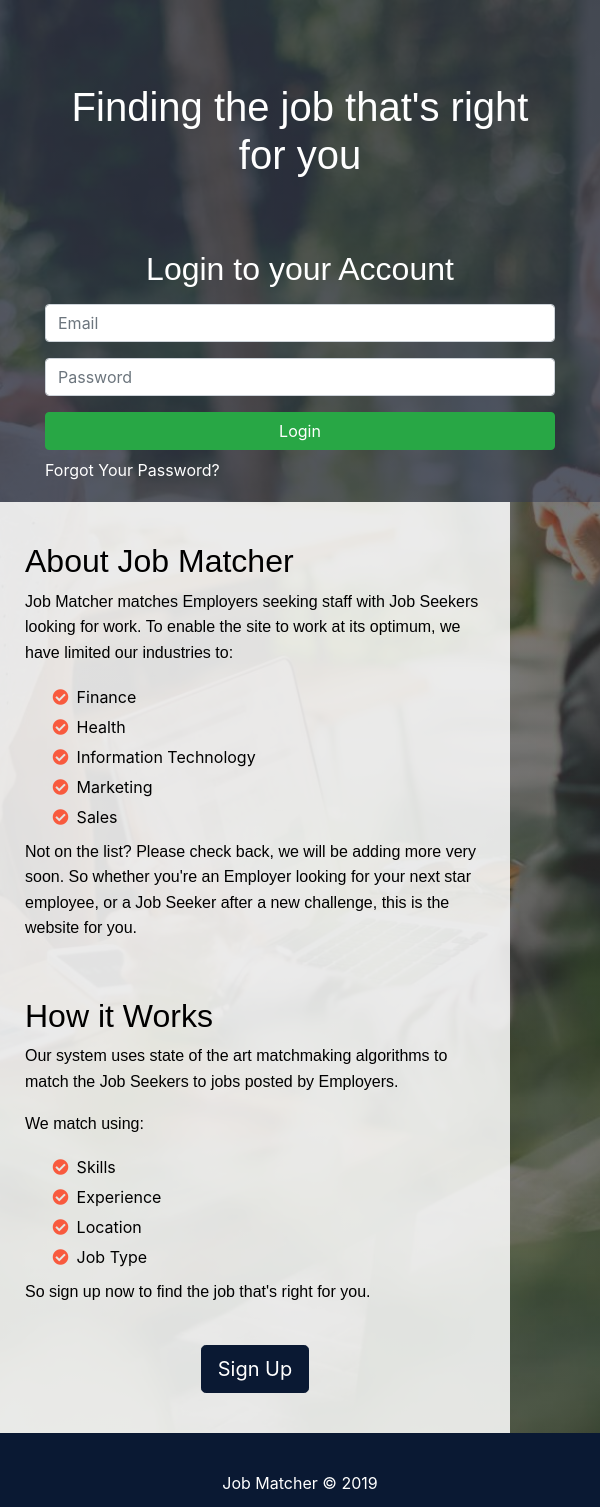
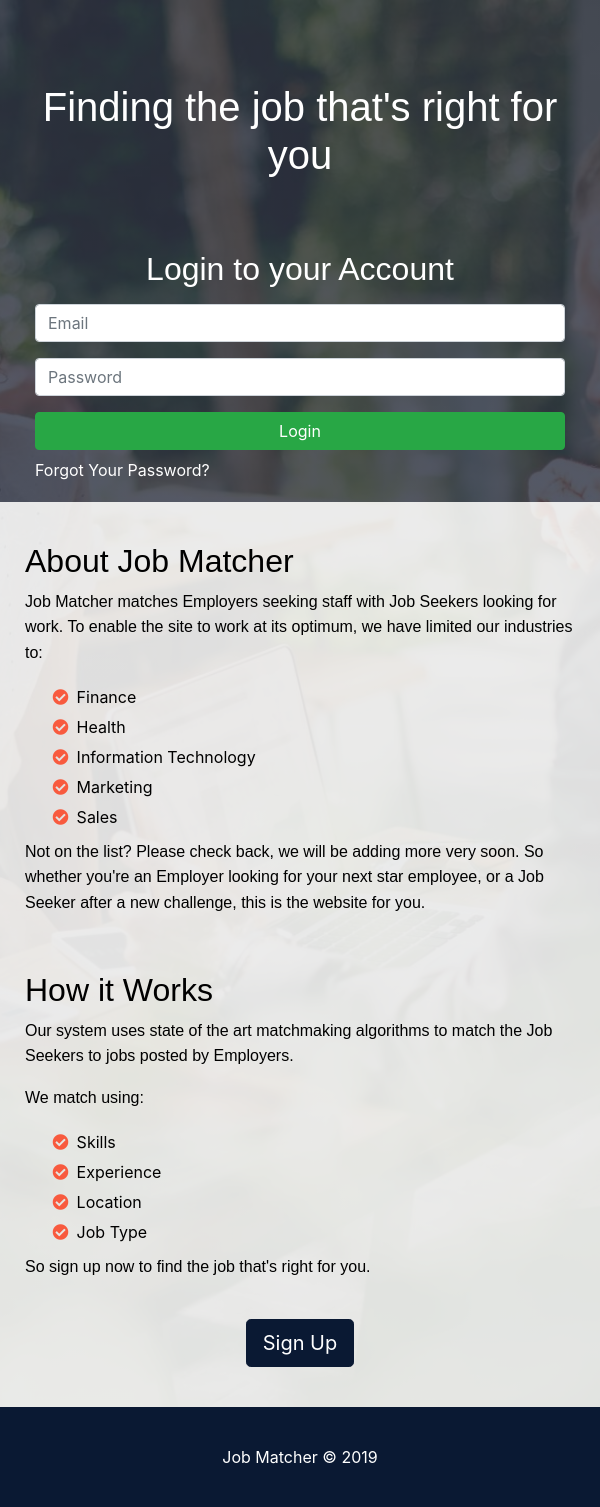
Before and after one commit to scottfeeney/matchmakers, a PHP site: page /default.php in a window 600 px wide. Shown: the part 60-1567 px from the top of the page. Run offline with PHP 8.4, Linux system fonts and the light colour scheme; a stand-in replaces the project's code that opens the database connection; some libraries are stand-ins or nearby versions.

Commit message:
fixed some layout glitches

```diff
--- a/default.php
+++ b/default.php
@@ -60,12 +60,12 @@
 					<div class="row">
 
 						<div class="col-lg-6">
-
-							<div class="page-banner-text">
+							<div class="page-banner-text-wrapper">
+								<div class="page-banner-text">
 									<h1>Finding the job that's right for you</h1>
 								</div>
-
 							</div>
+						</div>
 
 						<div class="col-lg-6">
 
--- a/js/site.js
+++ b/js/site.js
@@ -40,6 +40,19 @@ $(document).ready(function () {
 });
 
 function resizePage() {
+
+	$('.main-container').css({'height' : 'auto'})
+	if ($(".home-page .jumbotron").length > 0) {
+		$('.home-page .jumbotron').css({'height' : 'auto'})
+	}
+
+	console.log($(window).height(), $('.main-container').height());
+	var screenHeight = $(window).height();
+	var mainContainerHeight = $('.main-container').height();
+
+	if (mainContainerHeight + 160 < screenHeight) {
+		$('.main-container').css({'height' : (screenHeight - 160) + 'px'})
+	}
 
 	if ($(".home-page .jumbotron").length > 0) {
 		$(".home-page .jumbotron").css({'height' : $(".main-container").height() + 'px'});
--- a/styles/style.css
+++ b/styles/style.css
@@ -44,9 +44,6 @@ footer {
 }
 
 
-.main-container {
-	min-height: calc( 100% - 160px );
-}
 
 .page-container {
 	max-width: 1000px;
@@ -162,6 +159,10 @@ footer {
 	text-align: center;
 }
 
+.home-text-content-panel-container{
+	padding-bottom: 60px;
+}
+
 @media (max-width: 990px)
 {
 
@@ -180,10 +181,14 @@ footer {
 		border-radius: 0;
 	}
 
+	.home-top .page-banner-text-container {
+		text-align: center;
+	}
 
 	.home-text-content-panel-container{
-		margin: -100px -55px 0 -55px;
+		/*margin: -100px -55px 0 -55px;*/
 		width: auto;
+		padding-bottom: 100px;
 	}
 
 	.home-text-content-panel {
@@ -204,6 +209,27 @@ footer {
 
 }
 
+@media (max-width: 767px)
+{
+	.home-text-content-panel-container {
+		margin: 0 -55px 0 -55px;
+	}
+
+	.home-text-content-panel {
+		margin: 0 0 0 0;
+	}
+
+	.home-text-content-panel-container {
+		padding-bottom: 0;
+	}
+}
+
+@media (min-width: 576px)
+{
+	.container {
+		max-width: 1540px;
+	}
+}
 
 /*
 	Image source: https://www.pexels.com/photo/photo-of-group-of-people-in-a-meeting-1661004/
@@ -219,6 +245,11 @@ footer {
 	width: 100%;
 }
 
+
+.page-banner-text-wrapper {
+	display: table;
+	width: 100%;
+}
 
 .page-banner-text {
 	height: 230px;
```
